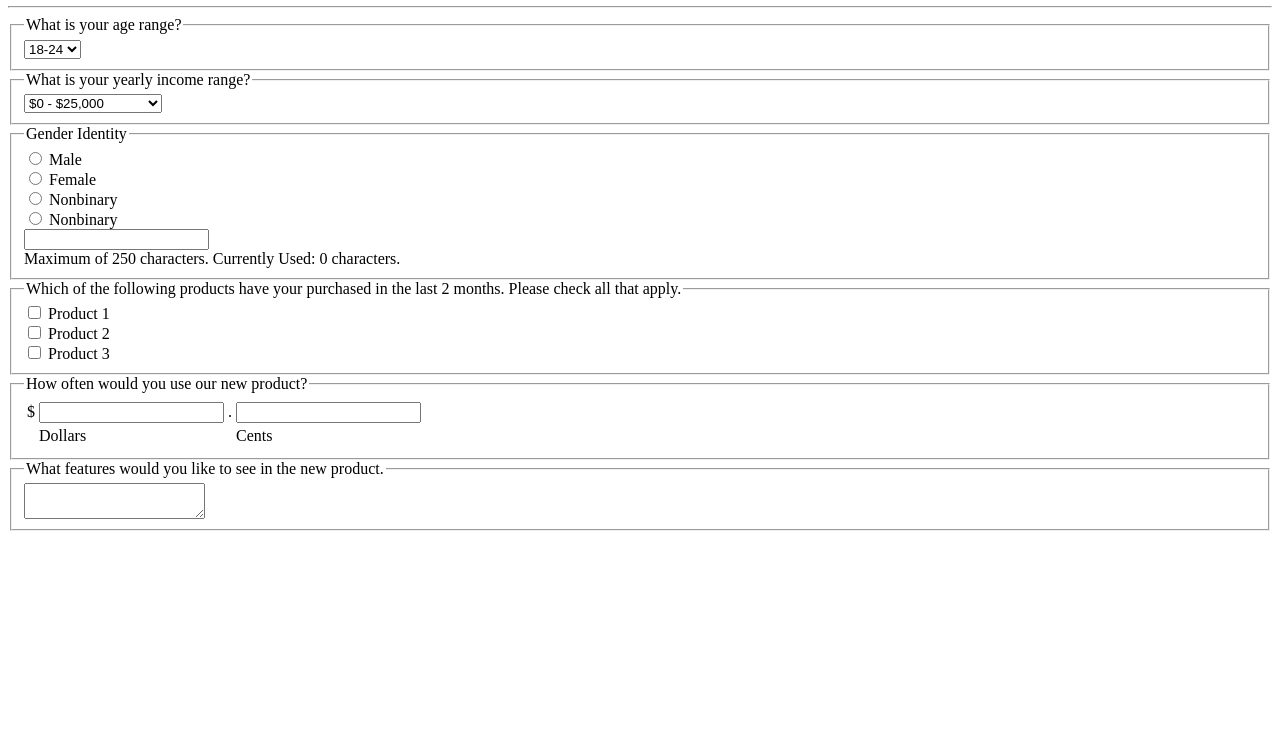
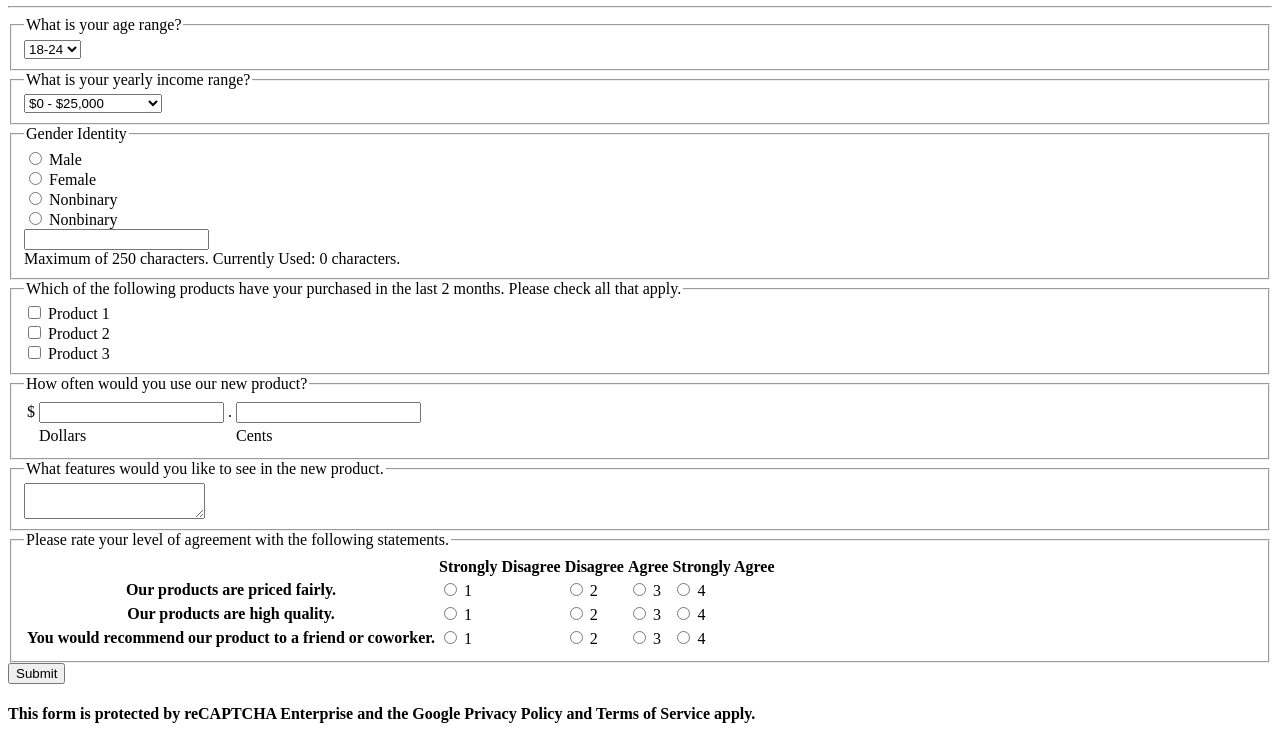
Before and after one commit to dieppham999/customer-survey-form, a plain HTML site: page index.html in a window 1280 px wide. Shown: the part 75-820 px from the top of the page. Drawn offline with Linux system fonts and the light colour scheme.

Commit message:
feat: thêm bảng đánh giá mức độ đồng ý của khách hàng

```diff
--- a/index.html
+++ b/index.html
@@ -97,7 +97,90 @@
                 </legend>
                 <textarea name="features" id="features"></textarea>
             </fieldset>
+
+            <fieldset>
+                <legend>
+                    Please rate your level of agreement with the following statements.
+                </legend>
+                <table>
+                    <thead>
+                        <tr>
+                            <th></th>
+                            <th>Strongly Disagree</th>
+                            <th>Disagree</th>
+                            <th>Agree</th>
+                            <th>Strongly Agree</th>
+                        </tr>
+                    </thead>
+                    <tbody>
+                        <tr>
+                            <th>Our products are priced fairly.</th>
+                            <td>
+                                <input type="radio" name="price-01" id="price-01">
+                                <label for="price-01">1</label>
+                            </td>
+                            <td>
+                                <input type="radio" name="price-02" id="price-02">
+                                <label for="price-02">2</label>
+                            </td>
+                            <td>
+                                <input type="radio" name="price-03" id="price-03">
+                                <label for="price-03">3</label>
+                            </td>
+                            <td>
+                                <input type="radio" name="price-04" id="price-04">
+                                <label for="price-04">4</label>
+                            </td>
+                        </tr>
+                        <tr>
+                            <th>Our products are high quality.</th>
+                            <td>
+                                <input type="radio" name="quality-01" id="quality-01">
+                                <label for="quality-01">1</label>
+                            </td>
+                            <td>
+                                <input type="radio" name="quality-02" id="quality-02">
+                                <label for="quality-02">2</label>
+                            </td>
+                            <td>
+                                <input type="radio" name="quality-03" id="quality-03">
+                                <label for="quality-03">3</label>
+                            </td>
+                            <td>
+                                <input type="radio" name="quality-04" id="quality-04">
+                                <label for="quality-04">4</label>
+                            </td>
+                        </tr>
+                        <tr>
+                            <th>You would recommend our product to a friend or coworker.</th>
+                            <td>
+                                <input type="radio" name="recommend-01" id="recommend-01">
+                                <label for="recommend-01">1</label>
+                            </td>
+                            <td>
+                                <input type="radio" name="recommend-02" id="recommend-02">
+                                <label for="recommend-02">2</label>
+                            </td>
+                            <td>
+                                <input type="radio" name="recommend-03" id="recommend-03">
+                                <label for="recommend-03">3</label>
+                            </td>
+                            <td>
+                                <input type="radio" name="recommend-04" id="recommend-04">
+                                <label for="recommend-04">4</label>
+                            </td>
+                        </tr>
+                    </tbody>
+
+                </table>
+            </fieldset>
+            <input type="submit" value="Submit" name="sumit" id="submit">
         </form>
     </main>
+    <footer>
+        <h4>
+            This form is protected by reCAPTCHA Enterprise and the Google Privacy Policy and Terms of Service apply.
+        </h4>
+    </footer>
 </body>
 </html>
```
